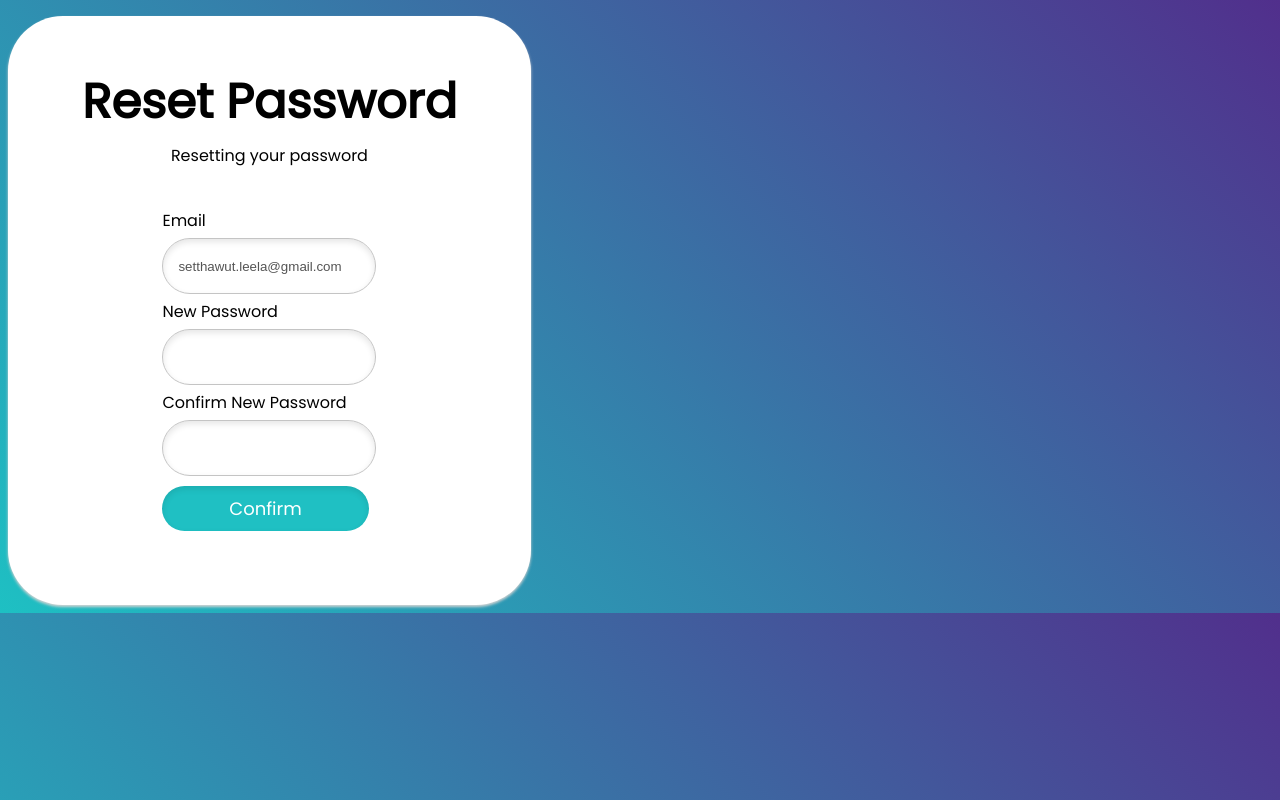
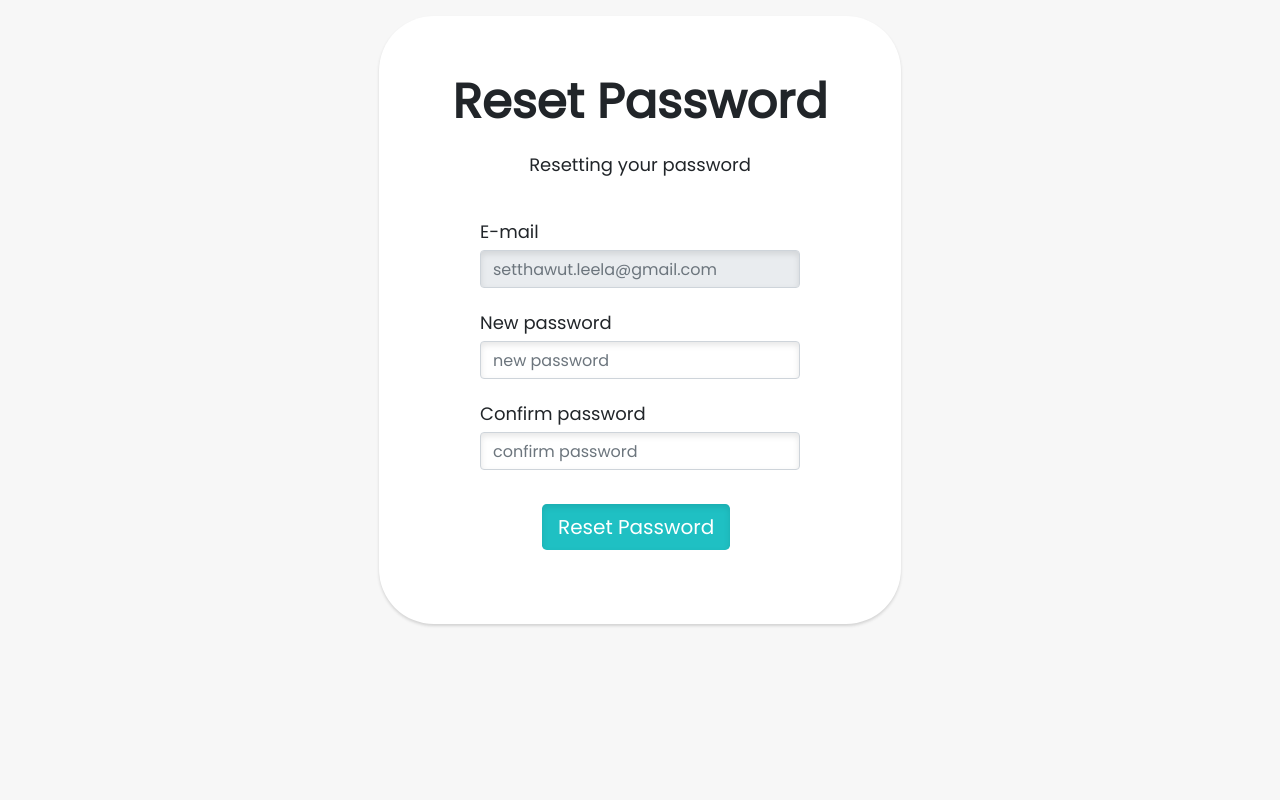
Before and after one commit to setthawutleela/TO, a plain HTML site: page To-html/resetPassword.html in a window 1280 px wide. Drawn offline with nearby package versions, Linux system fonts and the light colour scheme; files that its build step writes are made by us from their sources.

Commit message:
แก้ให้ปลื้มก่อนค้าบ

```diff
--- a/To-html/resetPassword.html
+++ b/To-html/resetPassword.html
@@ -5,12 +5,14 @@
     <meta name="viewport" content="width=device-width, initial-scale=1.0">
     <meta http-equiv="X-UA-Compatible" content="ie=edge">
     <title>{TO} Reset Password</title>
-    <link rel="stylesheet" type="text/css" href="css/button-style.css">
-    <link rel="stylesheet" type="text/css" href="css/content-style.css">
-    <link rel="stylesheet" type="text/css" href="css/page.css">
+    <link rel="stylesheet" type="text/css" href="../css/button-style.css">
+    <link rel="stylesheet" type="text/css" href="../css/content-style.css">
+    <link rel="stylesheet" type="text/css" href="../css/page.css">
     <link href="https://fonts.googleapis.com/css?family=Poppins&display=swap" rel="stylesheet">
+    <link rel="stylesheet" href="https://stackpath.bootstrapcdn.com/bootstrap/4.4.1/css/bootstrap.min.css" integrity="sha384-Vkoo8x4CGsO3+Hhxv8T/Q5PaXtkKtu6ug5TOeNV6gBiFeWPGFN9MuhOf23Q9Ifjh" crossorigin="anonymous">
+
 </head>
-<body class="bodylogin">
+<body class="bodyLogin">
     <div class="contentContainer">
         <div class="Container">
             <div class="titleText">
@@ -23,40 +25,28 @@
             </div>
 
             <div class="inputField">
-                <div class="indicatorText">
-                    <label>
-                        Email
-                    </label>
+                    <span class="indicatorText">E-mail</span>
+                    <div class="input-group mb-3">
+                        <input type="text" class="form-control" placeholder="setthawut.leela@gmail.com" aria-label="Email" aria-describedby="basic-addon1" disabled>
+                     </div>
                 </div>
-                <div class="inputBox">
-                    <input type="text" class="textInput" value="setthawut.leela@gmail.com" disabled>
-                </div>
+
+            <div class="inputField">
+                <span class="indicatorText">New password</span>
+                <div class="input-group mb-3">
+                    <input type="password" class="form-control" placeholder="new password" aria-label="new-password" aria-describedby="basic-addon2">
+                 </div>
             </div>
 
             <div class="inputField">
-                <div class="indicatorText">
-                    <label >
-                        New Password
-                    </label>
-                </div>
-                <div class="inputBox">
-                    <input type="password" class="textInput">
-                </div>
-            </div>
-
-            <div class="inputField">
-                <div class="indicatorText">
-                    <label>
-                        Confirm New Password
-                    </label>
-                </div>
-                <div class="inputBox">
-                    <input type="password" class="textInput">
-                </div>
+                <span class="indicatorText">Confirm password</span>
+                <div class="input-group mb-3">
+                    <input type="password" class="form-control" placeholder="confirm password" aria-label="confirm-password" aria-describedby="basic-addon3">
+                 </div>
             </div>
 
             <div class="buttonHolder">
-                <input type="button" class="button-accept loginButton" value="Confirm" onclick="window.location.href='Login.html'">
+                <input type="button" class="btn btn-primary btn-lg btn-block" style="background-color: #1fc0c3; border-style: hidden; margin-top: 1vh;" value="Reset Password" onclick="document.location='Login.html'" >
             </div>
 
         </div>
--- a/css/content-style.css
+++ b/css/content-style.css
@@ -36,7 +36,7 @@
     flex-direction: column;
     justify-content: center;
     align-items: flex-start;
-    width: fit-content;
+    width: 25vw;
     height: fit-content;
     margin-bottom: 5px;
 }
```
Also changed, not shown: To-html/Login.html (+16 -24 lines), To-html/Register.html (+6 -4 lines), To-html/forgetPassword.html (+11 -13 lines), To-html/projectDashboard.html (+3 -4 lines).
